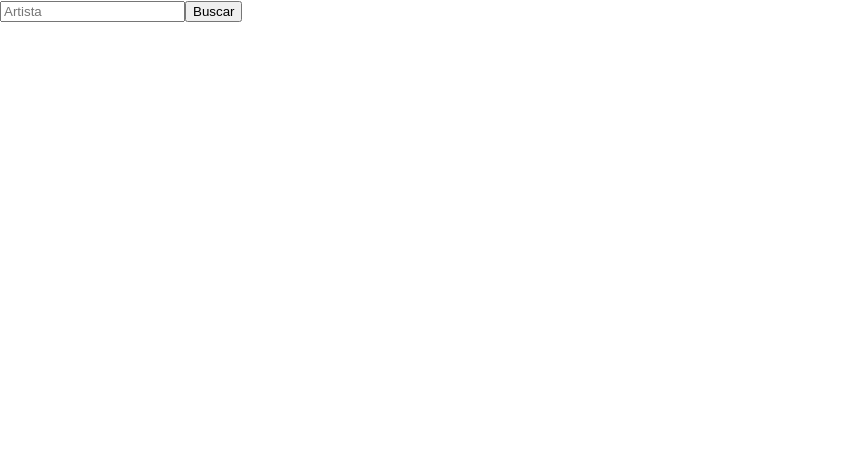
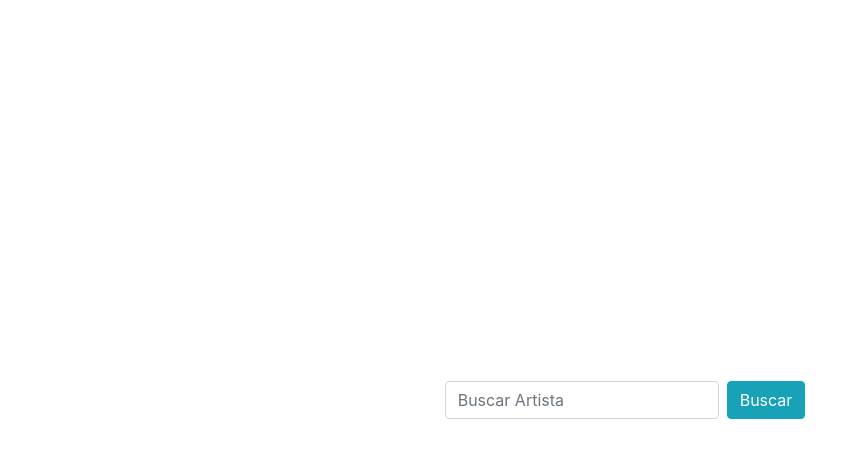
Before and after one commit to FrancoGarzon99/Album-App-Redux, a React (Create React App) app: page / in a window 1280 px wide. Shown: the top 458 px of the page, without its empty margins (0-868 px from the left). Built offline with nearby package versions, Linux system fonts and the light colour scheme.

Commit message:
Actualización

```diff
--- a/package.json
+++ b/package.json
@@ -6,7 +6,9 @@
     "@testing-library/jest-dom": "^4.2.4",
     "@testing-library/react": "^9.5.0",
     "@testing-library/user-event": "^7.2.1",
+    "bootstrap": "^4.5.2",
     "react": "^16.13.1",
+    "react-bootstrap": "^1.3.0",
     "react-dom": "^16.13.1",
     "react-redux": "^7.2.1",
     "react-router-dom": "^5.2.0",
--- a/src/Components/Buscador/Buscador.jsx
+++ b/src/Components/Buscador/Buscador.jsx
@@ -1,6 +1,7 @@
 import React, { useState } from 'react';
 import { useDispatch } from 'react-redux';
 import { albumsApiData, ArtistaBuscado } from '../../Redux/Actions/Actions';
+import { Form, FormControl, Button } from 'react-bootstrap';
 
 //Componente Buscador
 const Buscador = ({ history }) => {
@@ -27,15 +28,18 @@ const Buscador = ({ history }) => {
 	//Render
 	return (
 		<>
-			<form onSubmit={dataEnviada}>
-				<input
+			<Form inline onSubmit={dataEnviada}>
+				<FormControl
 					type="text"
-					placeholder="Artista"
+					placeholder="Buscar Artista"
+					className="mr-sm-2"
+					value={inputValue}
 					onChange={stateInput}
-					value={inputValue}
 				/>
-				<button type="submit">Buscar</button>
-			</form>
+				<Button variant="info" type="submit">
+					Buscar
+				</Button>
+			</Form>
 		</>
 	);
 };
--- a/src/Components/CardAlbum/CardAlbum.jsx
+++ b/src/Components/CardAlbum/CardAlbum.jsx
@@ -1,6 +1,6 @@
 import React from 'react';
 //Componente Card Album
-const CardAlbum = () => {
+const CardAlbum = ({ name, artist, image }) => {
 	//Render
 	return <div>CardAlbum</div>;
 };
--- a/src/Components/Header/Header.jsx
+++ b/src/Components/Header/Header.jsx
@@ -1,12 +1,19 @@
 import React from 'react';
 import Buscador from '../Buscador/Buscador';
+import { Navbar, Nav, Container } from 'react-bootstrap';
 
 //Componente Header
 const Header = (props) => {
 	//Render
 	return (
 		<>
-			<Buscador history={props.history} />
+			<Navbar variant="light" className="shadow p-3 mb-5 bg-light rounded">
+				<Container>
+					<Navbar.Brand href="#home">LOGO</Navbar.Brand>
+					<Nav className="mr-auto"></Nav>
+					<Buscador history={props.history} />
+				</Container>
+			</Navbar>
 		</>
 	);
 };
--- a/src/Components/Home/Home.jsx
+++ b/src/Components/Home/Home.jsx
@@ -1,12 +1,27 @@
 import React from 'react';
+import { Container, Row } from 'react-bootstrap';
 import Buscador from '../Buscador/Buscador';
 
+//Style de lcomponente
+const styleHome = {
+	homeComponent: {
+		width: '100%',
+		height: '100vh',
+	},
+};
 //Componente Home
 const Home = (props) => {
 	//Render
 	return (
 		<>
-			<Buscador history={props.history} />
+			<Container>
+				<Row
+					className="justify-content-md-center align-items-md-center"
+					style={styleHome.homeComponent}
+				>
+					<Buscador history={props.history} />
+				</Row>
+			</Container>
 		</>
 	);
 };
--- a/src/Components/RenderAlbums/RenderAlbums.jsx
+++ b/src/Components/RenderAlbums/RenderAlbums.jsx
@@ -18,12 +18,7 @@ const RenderAlbums = (props) => {
 						<div key={i}>
 							<span
 								onClick={() =>
-									dispatch(
-										infoAlbumData(
-											state.inputValue,
-											album.name.replace('%20', '')
-										)
-									)
+									dispatch(infoAlbumData(state.inputValue, album.name))
 								}
 							>
 								{/* Linkiamos y pasamos los datos a la url */}
--- a/src/index.js
+++ b/src/index.js
@@ -2,6 +2,7 @@ import React from 'react';
 import ReactDOM from 'react-dom';
 import './index.css';
 import App from './App';
+import 'bootstrap/dist/css/bootstrap.min.css';
 import { BrowserRouter } from 'react-router-dom';
 import { Provider } from 'react-redux';
 import Store from './Redux/Store/Store';
```
Also changed, not shown: 1 other file (tests, documents, lock files or other folders).
